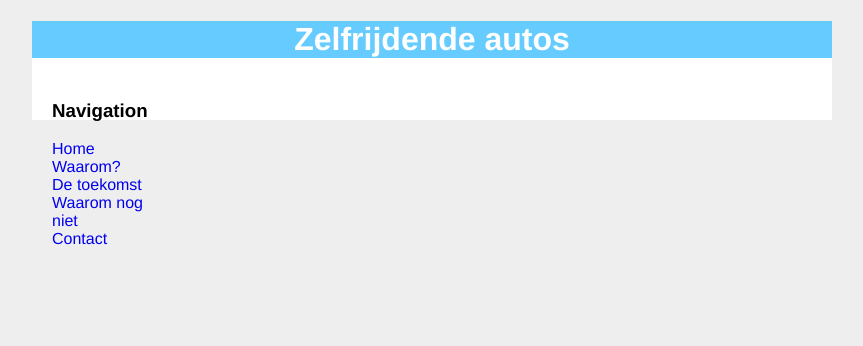
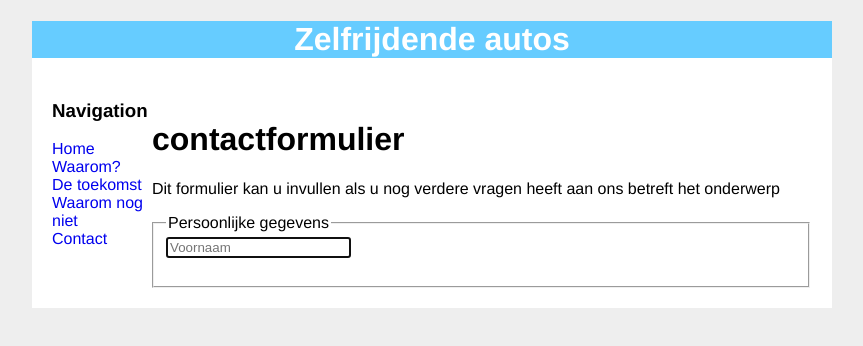
Before and after one commit to hugodehaan/zelfrijdendeautos2, a plain HTML site: page contact.html in a window 1280 px wide. Shown: the whole page, without its empty margins (208-1071 px from the left). Drawn offline with Linux system fonts and the light colour scheme.

Commit message:
begin contactformulier

```diff
--- a/contact.html
+++ b/contact.html
@@ -7,6 +7,7 @@
 	<title>zelfrijdede autos</title>
 	<link href="style.css" rel="stylesheet" type="text/css" />
 </head>
+
 <body>
 	<div id="container">
 		<div id="header">
@@ -32,6 +33,25 @@
 						<a href="#header">Contact</a>
 					</li>
 				</ul>
+			</div>
+      <h1>contactformulier</h1>
+      <p>Dit formulier kan u invullen als u nog verdere vragen heeft aan ons betreft het onderwerp</p>
+			<div id="contactformulier">
+        <form>
+          <fieldset>
+            <legend>Persoonlijke gegevens</legend>
+            <label>
+              <input type="text" name="voornaam" placeholder="Voornaam" pattern="[A-Za-z]{1,20}" title="Voornaam" required="" autofocus="">
+            </label>
+            <br>
+            <br>
+
+
+          </fieldset>
+        </form>
+
+
+
 
 
 
```
Lines whose indentation alone changed are shown as unchanged.
